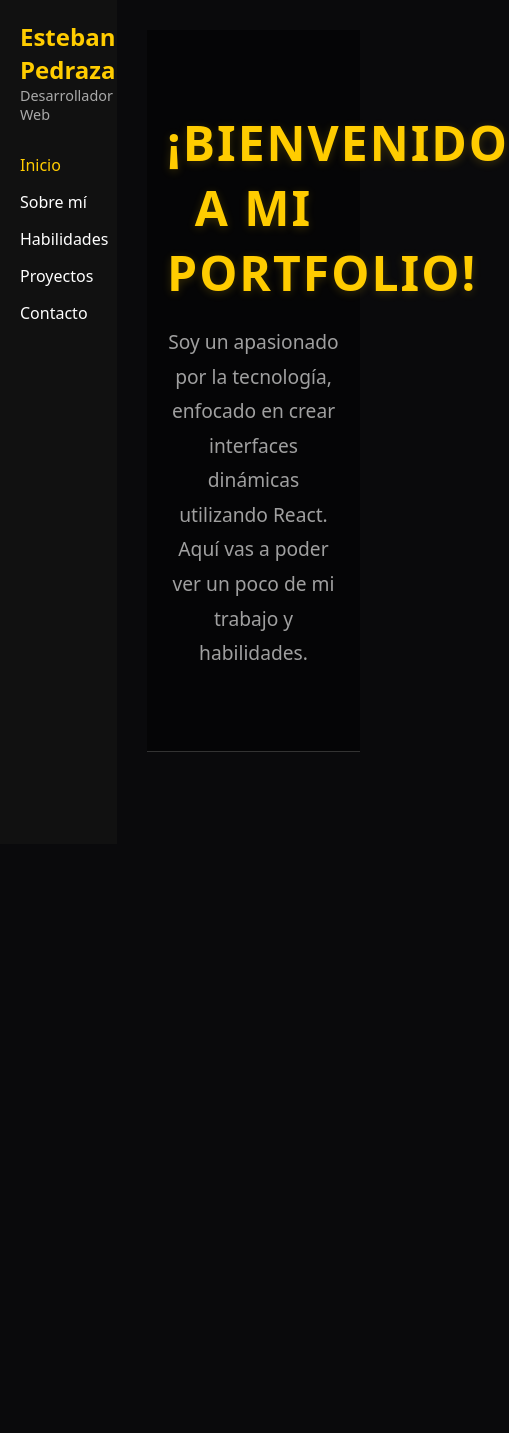
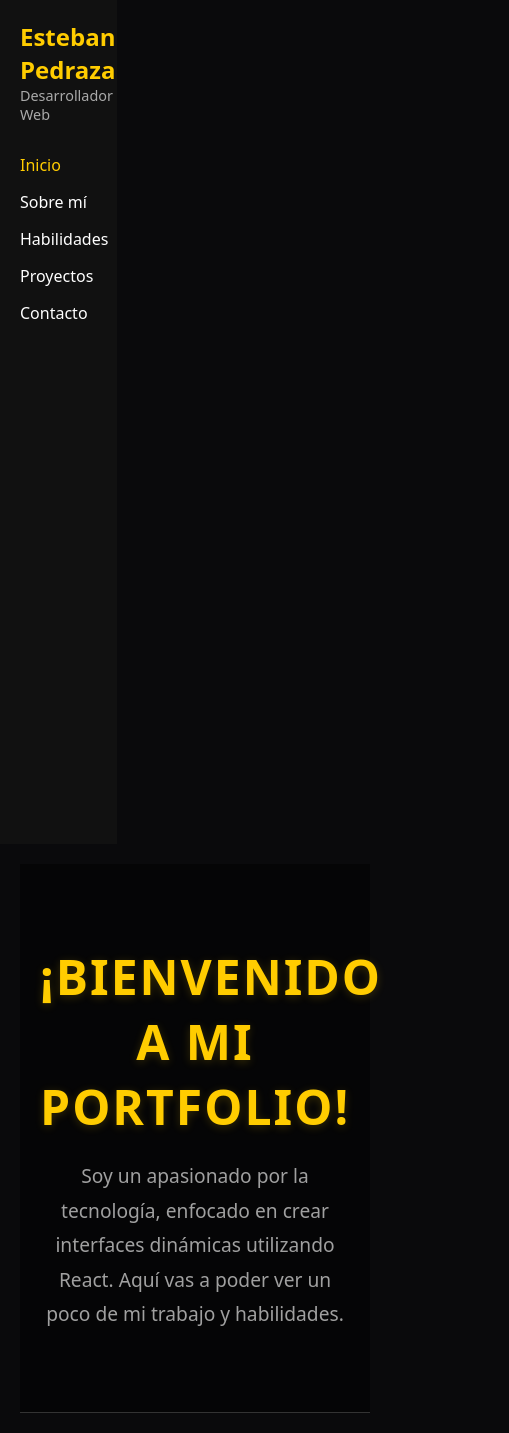
Before and after one commit to estebanpp00/tp1-react-portfolio-esteban-pedraza, a React (Vite) app: page / in a window 390 px wide. Shown: the whole page, 509 px wide, since content can reach past the window. Before the commit the page ends 844 px from the top, so only its background shows below. Built offline with nearby package versions, Linux system fonts and the light colour scheme.

Commit message:
Agregue los estilos a index css e hice responsive la pagina, debo solucionar aun los problemas con responsive.

```diff
--- a/src/App.jsx
+++ b/src/App.jsx
@@ -1,25 +1,26 @@
 import { BrowserRouter, Routes, Route } from 'react-router-dom';
 import Sidebar from './components/Sidebar';
 import { Home } from './pages/Home';
+import { About } from './pages/About';
 import { Skills } from './pages/Skills';
-import { About } from './pages/About';
 import { Projects } from './pages/Projects';
+//import { Contact } from './pages/Contact';
 
 function App() {
   return (
     <BrowserRouter>
-      <div style={{ display: 'flex', minHeight: '100vh', backgroundColor: '#0a0a0c', color: '#e0e0e0', fontFamily: 'system-ui, sans-serif' }}>
+      <div className="app-layout">
         <Sidebar />
-        <main style={{ width: '70%', padding: '30px', boxSizing: 'border-box' }}>
-    <Routes>
-      <Route path="/" element={<Home/>}/>
-      <Route path="/about" element={<About/>}/>
-      <Route path="/skills" element={<Skills/>}/>
-      <Route path="/projects" element={<Projects/>}/>
-    </Routes>
+
+        <main className="main-content">
+          <Routes>
+            <Route path="/" element={<Home />} />
+            <Route path="/about" element={<About />} />
+            <Route path="/skills" element={<Skills />} />
+            <Route path="/projects" element={<Projects />} />
+          </Routes>
         </main>
       </div>
-
     </BrowserRouter>
   );
 }
--- a/src/index.css
+++ b/src/index.css
@@ -18,3 +18,18 @@ body {
   padding: 30px;
   box-sizing: border-box;
 }
+@media (max-width: 768px) {
+  .app-layout {
+    flex-direction: column;
+  }
+
+  .sidebar-container {
+    width: 100% !important;
+    min-height: auto !important;
+  }
+
+  .main-content {
+    width: 100% !important;
+    padding: 20px;
+  }
+}
```
